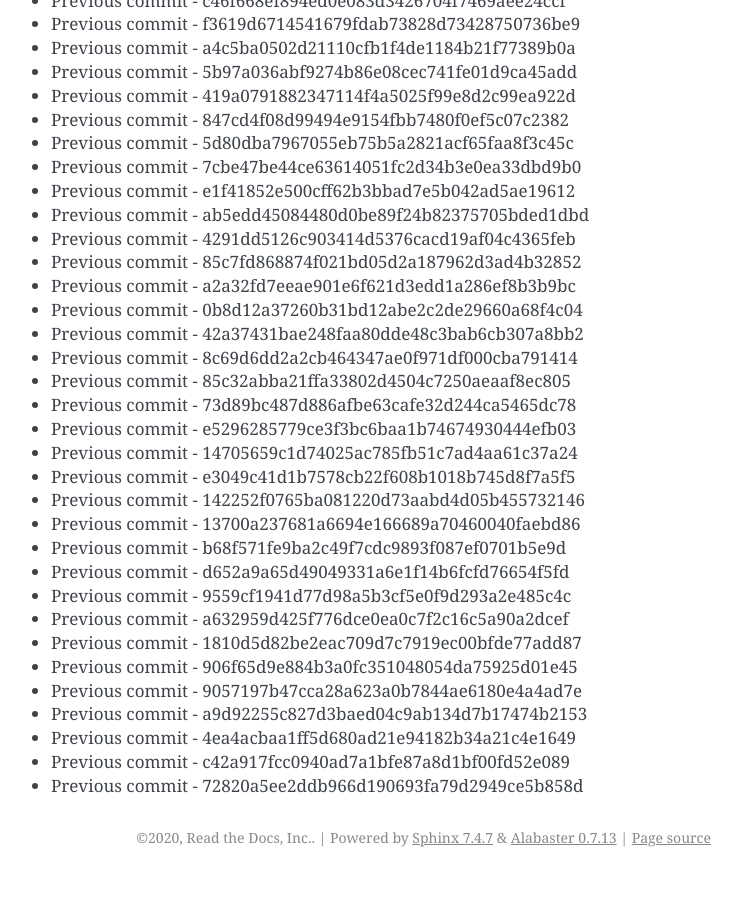
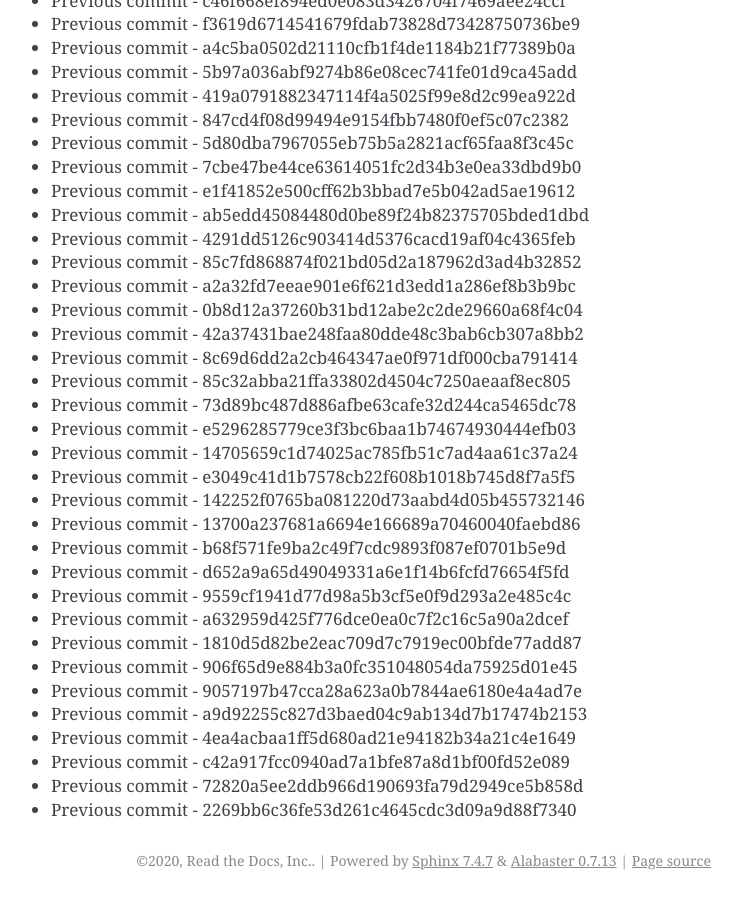
Before and after one commit to readthedocs/rtd-git-stresstest, a Sphinx documentation site: the page built from docs/updates.rst, in a window 1280 px wide and 900 px high, scrolled down 35327 px. Shown: the whole window, without its empty margins (399-1141 px from the left). Built offline with Sphinx 7.4.7, drawn with Linux system fonts in a browser that asks for light colours; before the commit the page ends 36204 px from its top, so only the background shows below that.

Commit message:
Generating commit from previous: 2269bb6c36fe53d261c4645cdc3d09a9d88f7340

```diff
--- a/docs/updates.rst
+++ b/docs/updates.rst
@@ -1516,3 +1516,4 @@ It can be tested for any performance characteristics.
 * Previous commit - 4ea4acbaa1ff5d680ad21e94182b34a21c4e1649
 * Previous commit - c42a917fcc0940ad7a1bfe87a8d1bf00fd52e089
 * Previous commit - 72820a5ee2ddb966d190693fa79d2949ce5b858d
+* Previous commit - 2269bb6c36fe53d261c4645cdc3d09a9d88f7340
```
